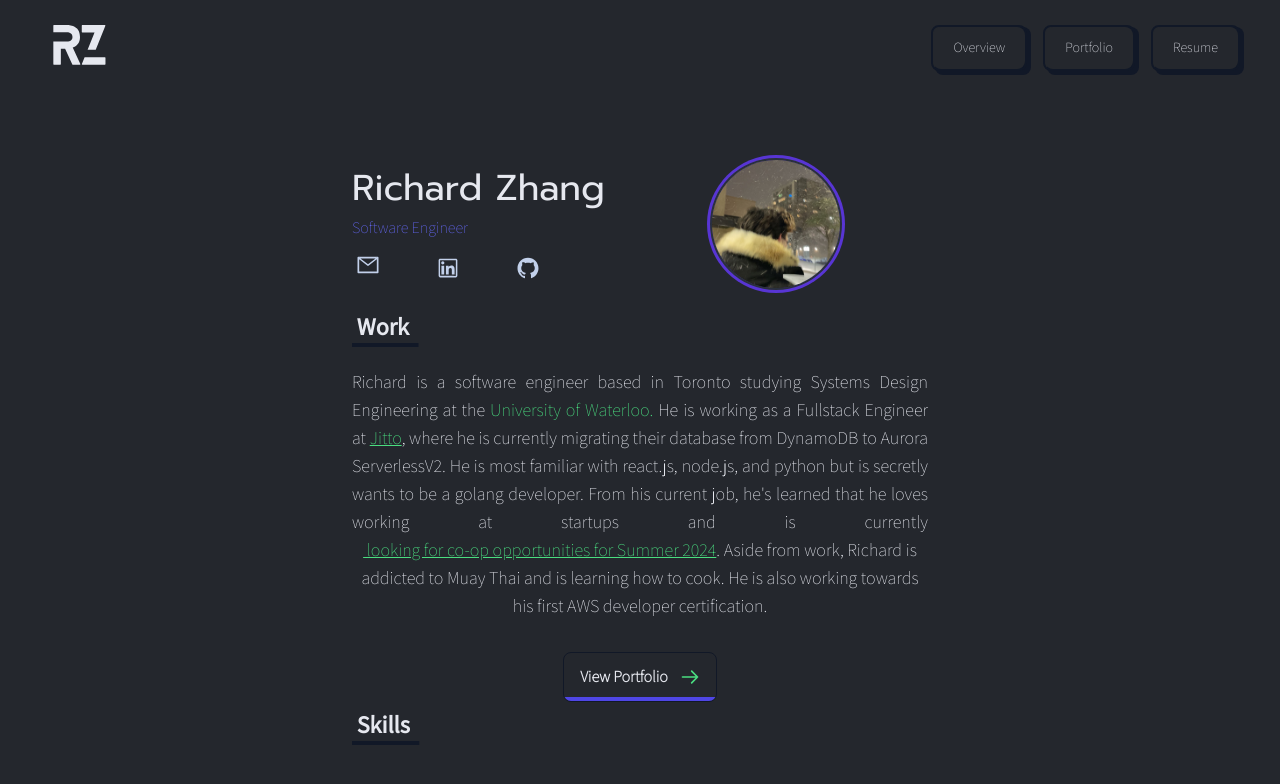
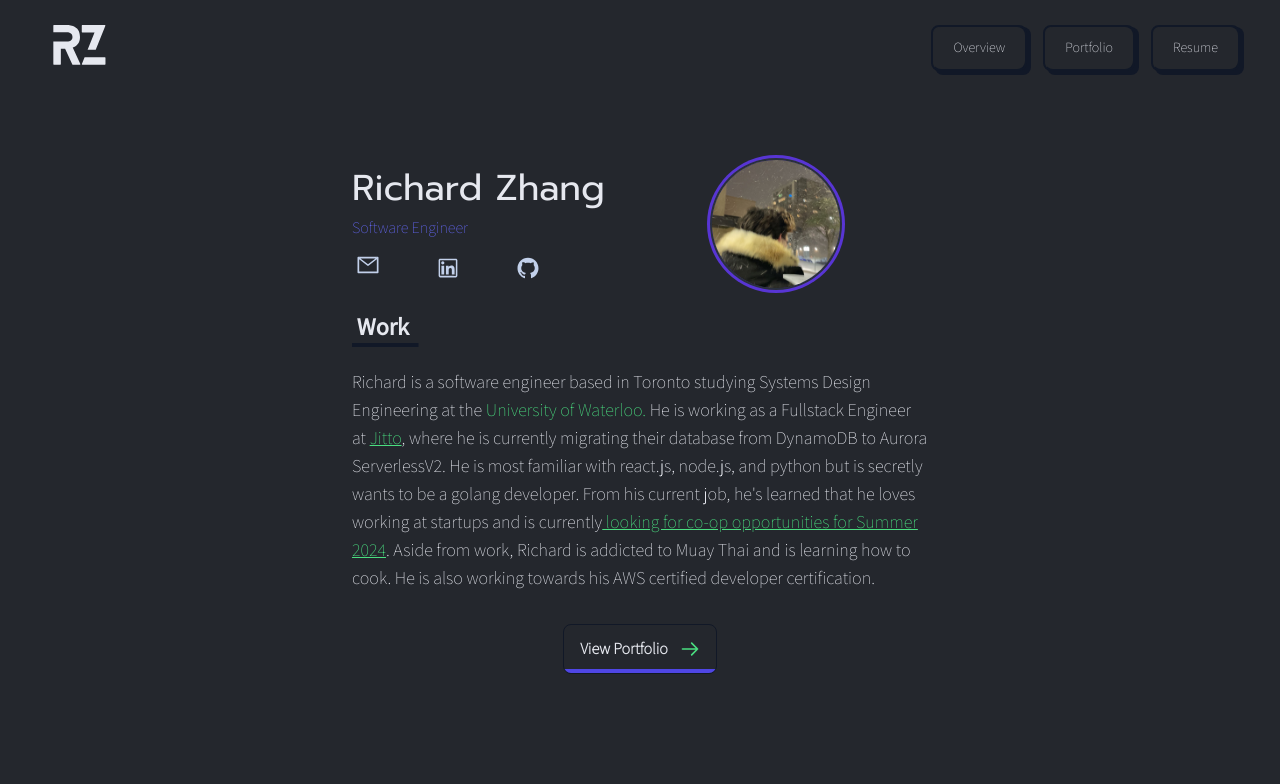
Before and after one commit to notzree/EvenBetterPersonalWebsite, a Next.js app: page / in a window 1280 px wide. Shown: the top 784 px of the page. Built offline with nearby package versions, Linux system fonts and the light colour scheme.

Commit message:
fixed formatting

```diff
--- a/components/Hero.tsx
+++ b/components/Hero.tsx
@@ -78,7 +78,7 @@ export default function Hero() {
           <h3 className="font-mada font-bold text-2xl  text-primary underline decoration-gray-900 underline-offset-8 decoration-4 mb-6">
             &nbsp;Work &nbsp;
           </h3>
-          <p className="text-primary md:w-[36rem] text-md md:text-lg mb-8  text-justify   ">
+          <p className="text-primary md:w-[36rem] text-md md:text-lg mb-8  text-left">
             Richard is a software engineer based in Toronto studying Systems
             Design Engineering at the{" "}
             <span className="text-green-400">University of Waterloo. </span>
@@ -96,17 +96,12 @@ export default function Hero() {
             and python but is secretly wants to be a golang developer. From his
             current job, he&apos;s learned that he loves working at startups and
             is currently
-            <div
-              className="lg:tooltip"
-              data-tip="contact me at: r29zhang@uwaterloo.ca "
-            >
-              <a className="text-green-400 underline">
-                &nbsp;looking for co-op opportunities for Summer 2024
-              </a>
-              .&nbsp;Aside from work, Richard is addicted to Muay Thai and is
-              learning how to cook. He is also working towards his first AWS
-              developer certification.
-            </div>
+            <a className="text-green-400 underline">
+              &nbsp;looking for co-op opportunities for Summer 2024
+            </a>
+            .&nbsp;Aside from work, Richard is addicted to Muay Thai and is
+            learning how to cook. He is also working towards his AWS certified
+            developer certification.
           </p>
           <div className="flex justify-center items-center mb-2">
             <Link
@@ -152,11 +147,6 @@ export default function Hero() {
             </Link>
           </div>
         </div>
-        <div className="w-full">
-          <h3 className="font-mada font-bold text-2xl pb-2 text-primary underline decoration-gray-900 underline-offset-8 decoration-4 mb-6 ">
-            &nbsp;Skills &nbsp;
-          </h3>
-        </div>
       </div>
       <div className="md:w-[70rem] md:h-[30rem] flex items-center justify-center mb-10 w-[20rem] h-[40rem] "></div>
     </div>
```
